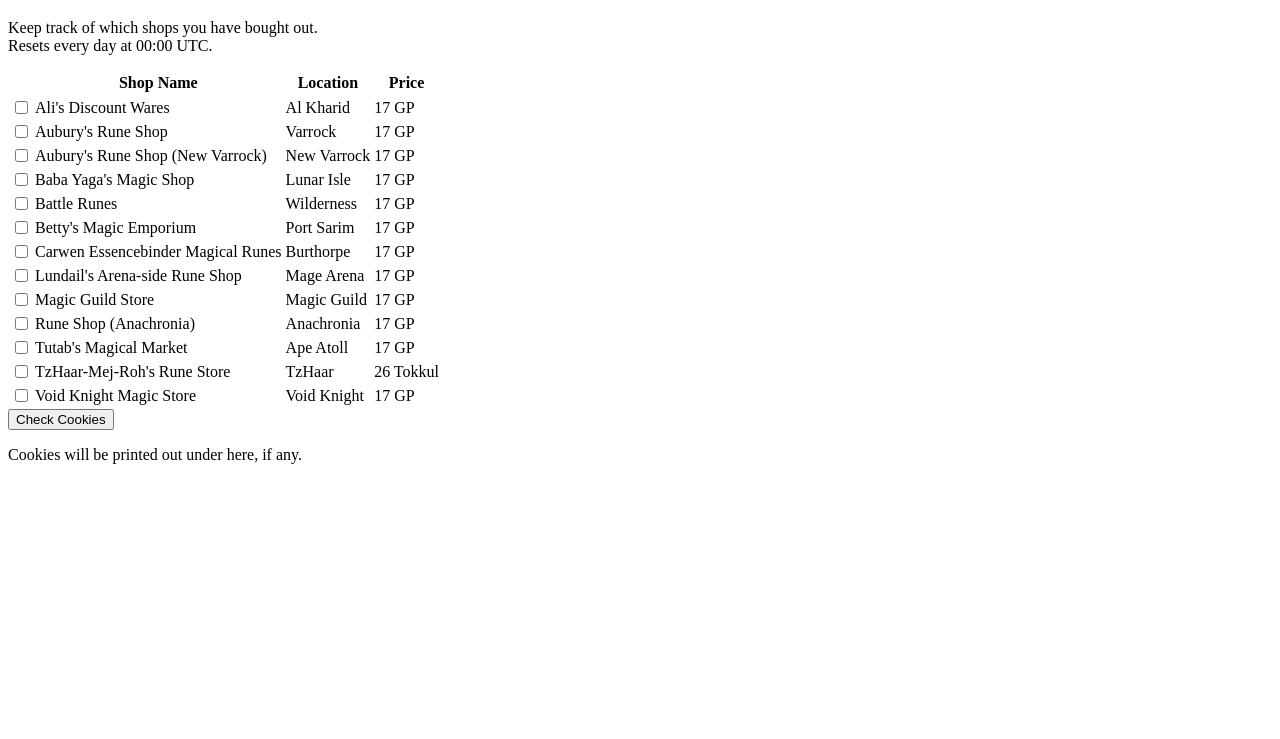
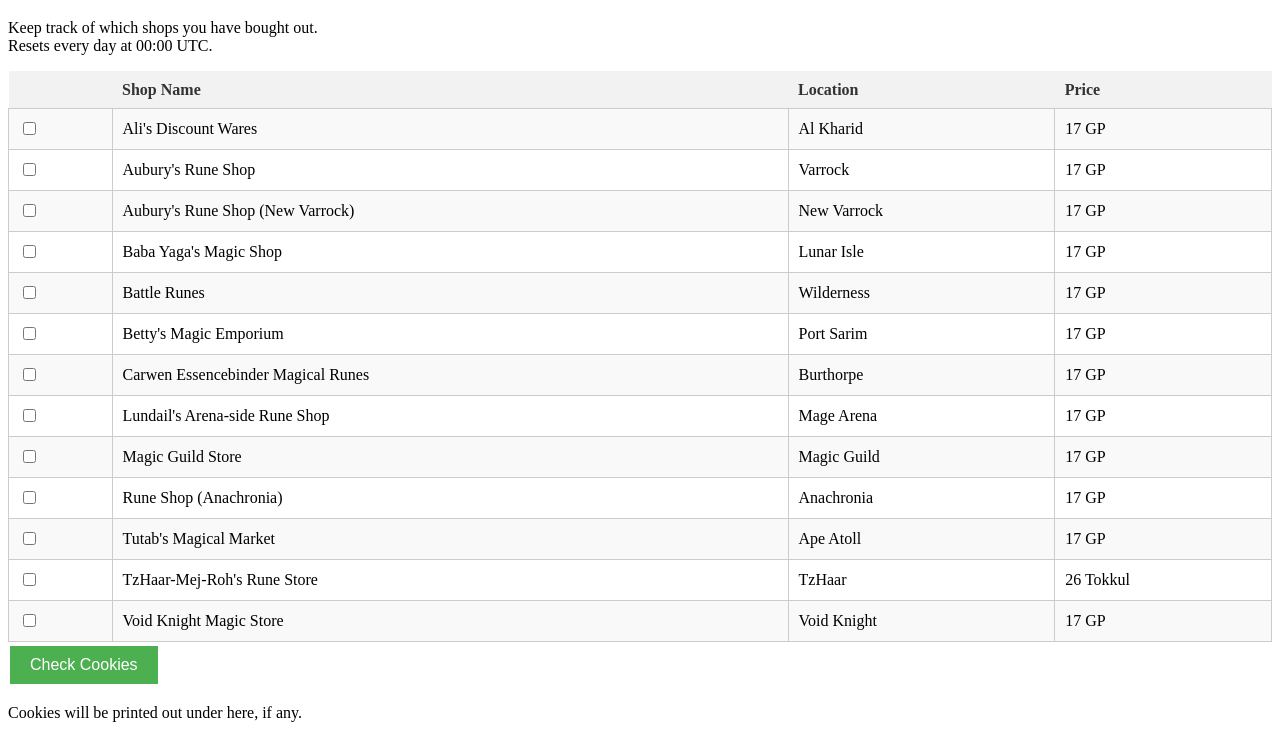
Before and after one commit to Vovegog/RS3-Rune-Shops, a plain HTML site: page index.html in a window 1280 px wide. Shown: the part 61-800 px from the top of the page. Drawn offline with Linux system fonts and the light colour scheme.

Commit message:
Fixed CSS to work. Had a MIME error

```diff
--- a/index.html
+++ b/index.html
@@ -1,10 +1,11 @@
 <!DOCTYPE html>
 <html lang="en">
 <head>
-    <meta charset="utf-8">
+    <meta charset="utf-8"; content="text/html">
     <meta name="viewport" content="width=device-width, initial-scale=1">
     <title>RS3 Rune Shop</title>
-    <!-- <link rel="stylesheet" href="styles.css"> -->
+    <link rel="stylesheet" type="text/css" href="/style.css">
+    <X-Content-Type-Options: nosniff>
 </head>
 <body>
     <h1>Welcome to my Rune Store tracker.</h1>
--- a/style.css
+++ b/style.css
@@ -28,3 +28,22 @@ td {
     padding: 10px;
     border: 1px solid #ccc;
 }
+
+button {
+    background-color: #4CAF50;
+    border: none;
+    color: white;
+    padding: 10px 20px;
+    text-align: center;
+    text-decoration: none;
+    display: inline-block;
+    font-size: 16px;
+    margin: 4px 2px;
+    cursor: pointer;
+    transition: background 0.4s ease-in-out;
+}
+
+button:hover {
+    background-color: #45a049;
+    transition: 0.4s;
+}
```
